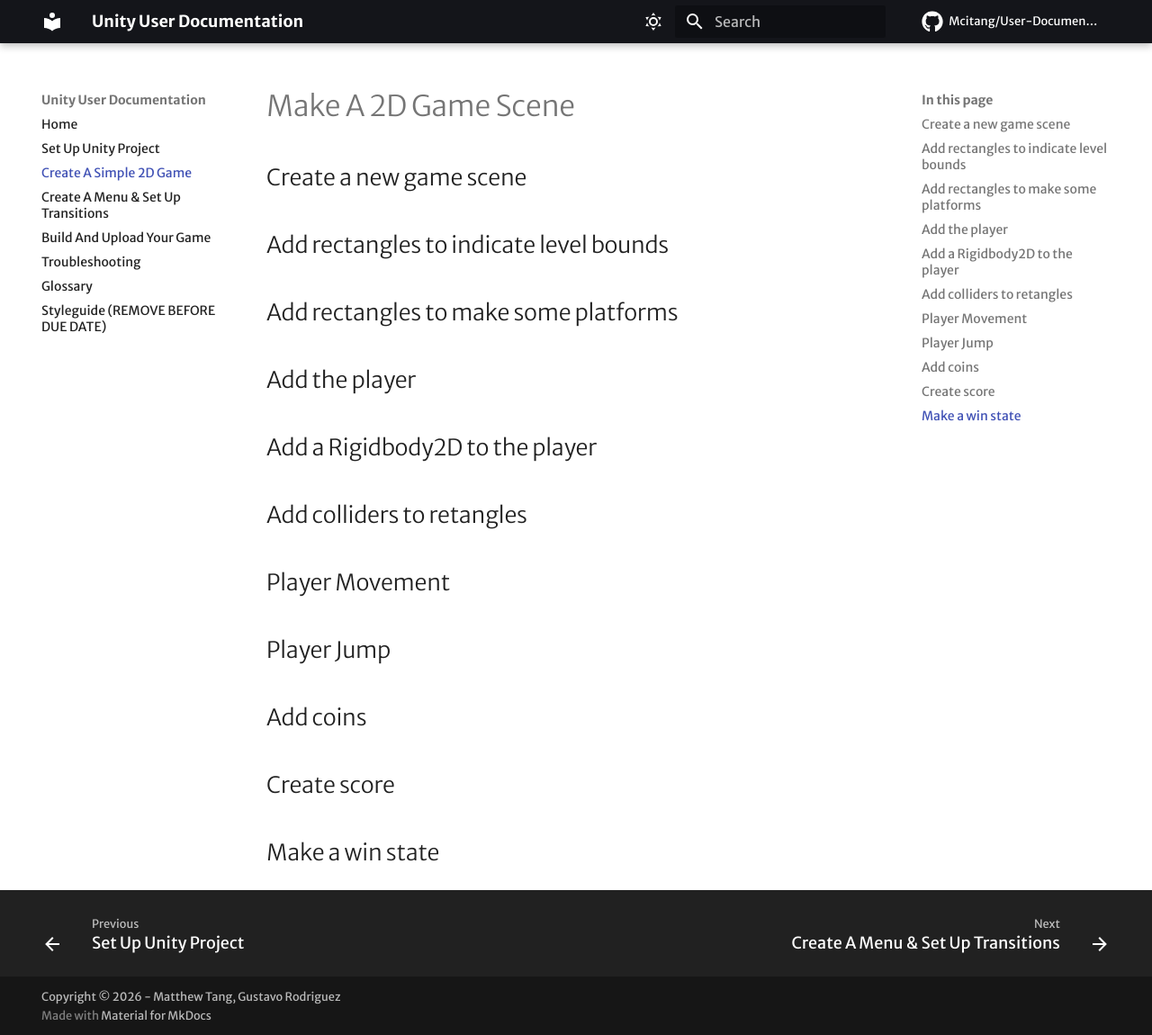
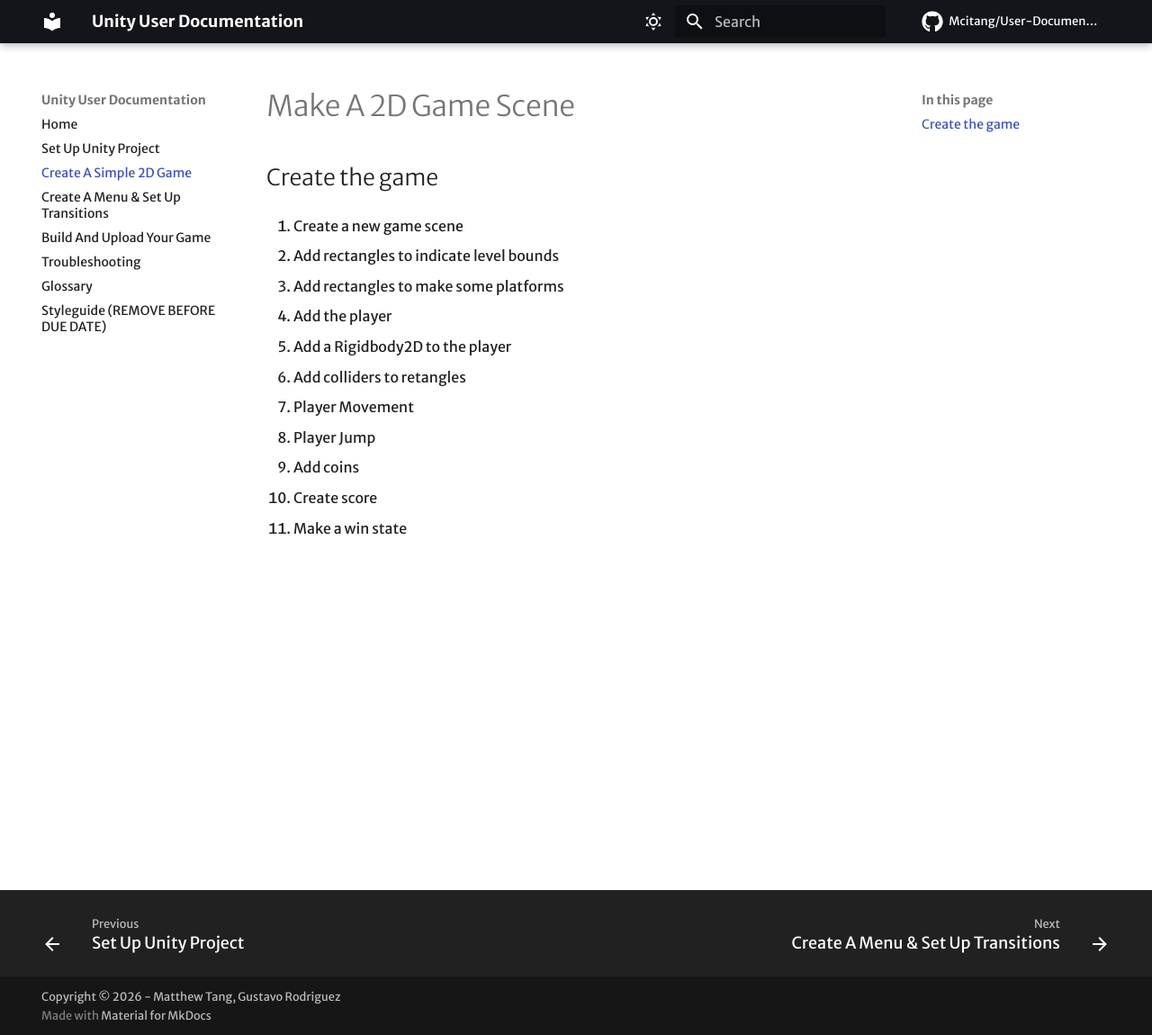
Before and after one commit to Mcitang/User-Documentation, an MkDocs documentation site: the page built from docs/make-game.md, in a window 1280 px wide and 1150 px high. Shown: the whole window at 90% size. Built offline with MkDocs 1.6.1 and Material for MkDocs 9.7.7, drawn with Linux system fonts in a browser that asks for light colours; some web fonts are replaced; comment, search, counter and statistics services are not loaded; some of the changed lines change nothing that is shown.

Commit message:
Add task step skeleton

```diff
--- a/docs/make-game.md
+++ b/docs/make-game.md
@@ -1,23 +1,26 @@
 # Make A 2D Game Scene
 
-## Create a new game scene
 
-## Add rectangles to indicate level bounds
+## Create the game
 
-## Add rectangles to make some platforms
+1. Create a new game scene
 
-## Add the player
+1. Add rectangles to indicate level bounds
 
-## Add a Rigidbody2D to the player
+1. Add rectangles to make some platforms
 
-## Add colliders to retangles
+1. Add the player
 
-## Player Movement
+1. Add a Rigidbody2D to the player
 
-## Player Jump
+1. Add colliders to retangles
 
-## Add coins
+1. Player Movement
 
-## Create score
+1. Player Jump
 
-## Make a win state
+1. Add coins
+
+1. Create score
+
+1. Make a win state
```
